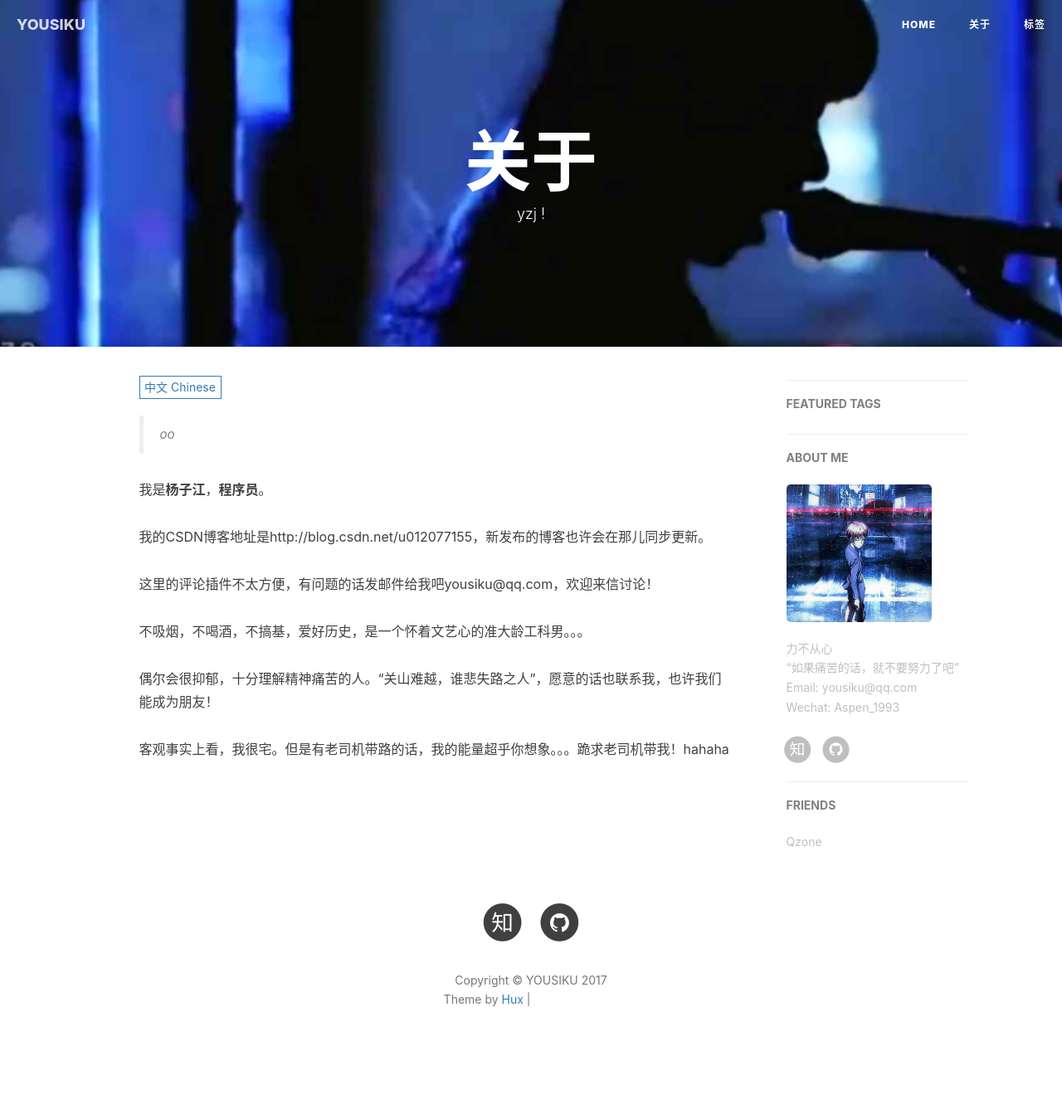
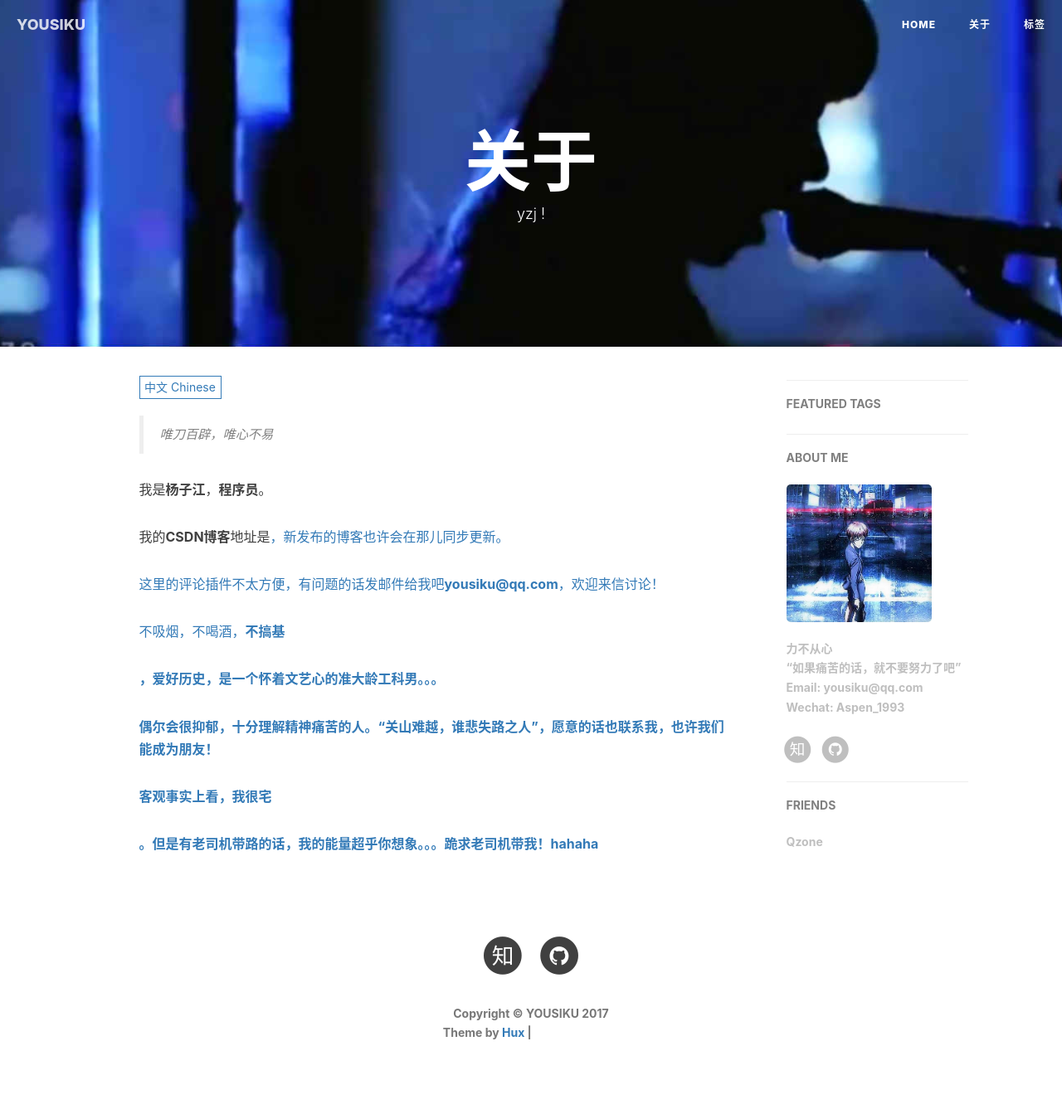
Before and after one commit to yousiku/yousiku.github.io, a Jekyll site: the page built from about.html, in a window 1280 px wide. Shown: the whole page at 83% size. Built offline with Jekyll 4.4.1, drawn with Linux system fonts in a browser that asks for light colours; nearby versions of some CDN libraries; comment, search, counter and statistics services are not loaded; before the commit the page ends 1309 px from its top, so only the background shows below that; grey boxes are pictures that could not be loaded.

Commit message:
修改about

```diff
--- a/about.html
+++ b/about.html
@@ -15,14 +15,14 @@ header-img: "img/about-bg.jpg"
 <div class="zh post-container">
 
     <!--copied from markdown -->
-    <blockquote><p>oo</p></blockquote>
+    <blockquote><p>唯刀百辟，唯心不易</p></blockquote>
 
     <p>我是<strong>杨子江</strong>，<strong>程序员</strong>。</p>
-    <p>我的CSDN博客地址是http://blog.csdn.net/u012077155，新发布的博客也许会在那儿同步更新。</P>
-    <p>这里的评论插件不太方便，有问题的话发邮件给我吧yousiku@qq.com，欢迎来信讨论！</p>
-    <p>不吸烟，不喝酒，不搞基，爱好历史，是一个怀着文艺心的准大龄工科男。。。</p>
+    <p>我的<strong>CSDN博客</strong>地址是<a href="http://blog.csdn.net/u012077155">，新发布的博客也许会在那儿同步更新。</P>
+    <p>这里的评论插件不太方便，有问题的话发邮件给我吧<strong>yousiku@qq.com</strong>，欢迎来信讨论！</p>
+    <p>不吸烟，不喝酒，<strong>不搞基</p>，爱好历史，是一个怀着文艺心的准大龄工科男。。。</p>
     <p>偶尔会很抑郁，十分理解精神痛苦的人。“关山难越，谁悲失路之人”，愿意的话也联系我，也许我们能成为朋友！</p>
-    <p>客观事实上看，我很宅。但是有老司机带路的话，我的能量超乎你想象。。。跪求老司机带我！hahaha</p>
+    <p>客观事实上看，<strong>我很宅</p>。但是有老司机带路的话，我的能量超乎你想象。。。跪求老司机带我！hahaha</p>
 </div>
 
 <!-- English Version -->
```
